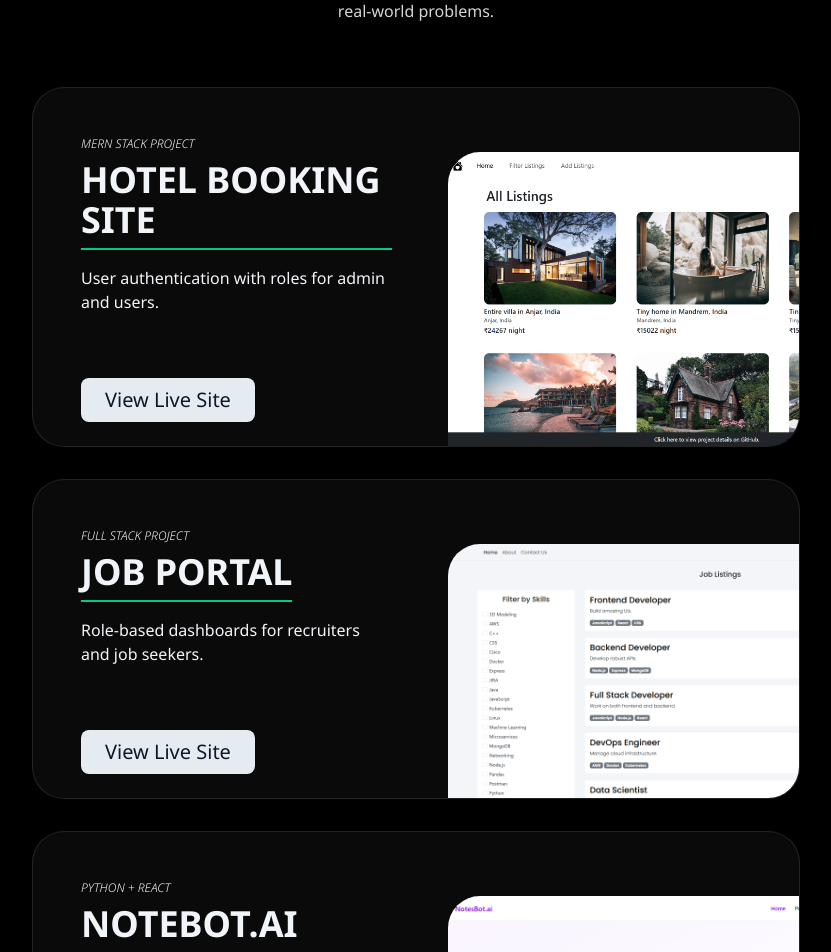
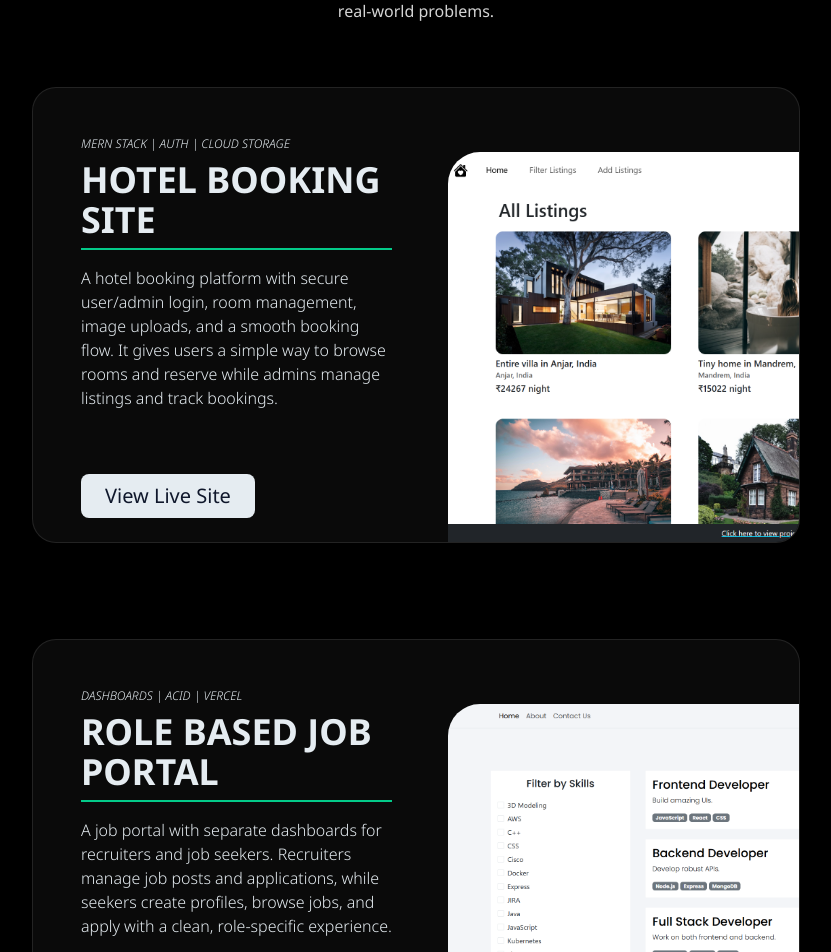
Before and after one commit to prashant1177/prashantportfolio, a React (Vite) app: page / in a window 1280 px wide. Shown: the part 1860-2812 px from the top of the page, without its empty margins (224-1055 px from the left). Built offline with nearby package versions, Linux system fonts and the light colour scheme.

Commit message:
added desc

```diff
--- a/src/Projects.jsx
+++ b/src/Projects.jsx
@@ -16,20 +16,20 @@ export default function Projects() {
         <br className="hidden md:block" /> real-world problems.
       </p>
 
-      <div className="w-full flex flex-col my-8 md:my-16 gap-4 md:gap-8">
+      <div className="w-full flex flex-col my-8 md:my-16 gap-4 md:gap-24">
         {projects.map((project) => (
           <div
             key={project.id}
             className={`w-full md:w-3/5 mx-auto sticky ${project.stickyOffset}
               md:h-fit
               bg-neutral-950 border border-white/10
-              rounded-2xl md:rounded-4xl relative overflow-hidden grid md:grid-cols-2 `}
+              rounded-2xl md:rounded-3xl relative overflow-hidden grid md:grid-cols-2 `}
           >
             {/* Metallic parallax background */}
             <div className="absolute inset-0 -z-10  opacity-5 mix-blend-screen"></div>
 
             <div className="h-full w-full relative flex flex-col md:flex-row p-6 md:ps-12 md:pt-12">
-              <div className="w-full text-slate-100">
+              <div className="w-full">
                 <h3 className="text-xs font-light w-fit uppercase italic">
                   {project.tag}
                 </h3>
@@ -38,9 +38,9 @@ export default function Projects() {
                   {project.title}
                 </h1>
 
-                <div className="my-4 mb-8 md:mb-16">
-                      <h6 className="">{project.desc}</h6>
-                </div>
+                <p className="my-4 mb-8 md:mb-16 font-light">
+                      {project.desc}
+                </p>
 
                 <a
                   href={project.live}
--- a/src/projectsData.js
+++ b/src/projectsData.js
@@ -1,29 +1,29 @@
-// projectsData.js
-
 export const projects = [
   {
     id: 1,
-    tag: "MERN STACK PROJECT",
+    tag: "MERN STACK | AUTH | CLOUD STORAGE",
     title: "Hotel Booking Site",
-    desc: "User authentication with roles for admin and users.",
+    desc: "A hotel booking platform with secure user/admin login, room management, image uploads, and a smooth booking flow. It gives users a simple way to browse rooms and reserve while admins manage listings and track bookings.",
     live: "https://hotelbooking-phi.vercel.app/",
     imageClass: "project1",
     stickyOffset: "top-16"
   },
+
   {
     id: 2,
-    tag: "FULL STACK PROJECT",
-    title: "Job Portal",
-    desc: "Role-based dashboards for recruiters and job seekers.",
+    tag: "DASHBOARDS | ACID | Vercel",
+    title: "Role Based Job Portal",
+    desc: "A job portal with separate dashboards for recruiters and job seekers. Recruiters manage job posts and applications, while seekers create profiles, browse jobs, and apply with a clean, role-specific experience.",
     live: "https://jobhunt-eight.vercel.app/",
     imageClass: "project2",
     stickyOffset: "top-24"
   },
+
   {
     id: 3,
-    tag: "PYTHON + REACT",
-    title: "NoteBot.ai",
-    desc:  "AI-powered note generation from YouTube and PDFs.",
+    tag: "REALTIME | Bash/Shell Scripting | Version Control Workflows",
+    title: "Collaborative LaTeX Editor",
+    desc: "A real-time LaTeX editor with live preview, version history, and multi-user collaboration. It compiles instantly and includes an AI assistant to help format content and fix common LaTeX issues smoothly.",
     live: "https://notes-bot-nine.vercel.app/",
     imageClass: "project3",
     stickyOffset: "top-32"
```
